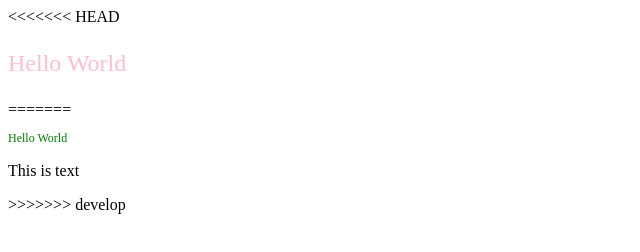
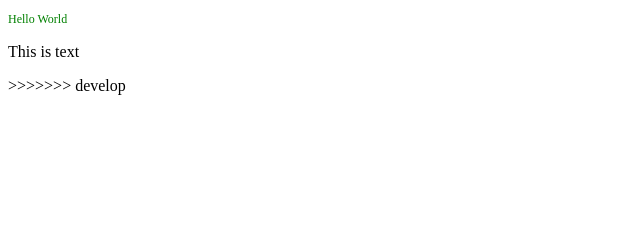
Before and after one commit to liudmylarud/learning-git, a website: page index.html in a window 1280 px wide. Shown: the whole page, without its empty margins (0-640 px from the left). Drawn offline with Linux system fonts and the light colour scheme.

Commit message:
Updated text on the screen

```diff
--- a/index.html
+++ b/index.html
@@ -15,9 +15,6 @@
     </style>
 </head>
 <body>
-<<<<<<< HEAD
-    <p class="pink-text">Hello World</p>
-=======
     <p class="green-text">Hello World</p>
     <p>This is text</p>
 >>>>>>> develop
```
